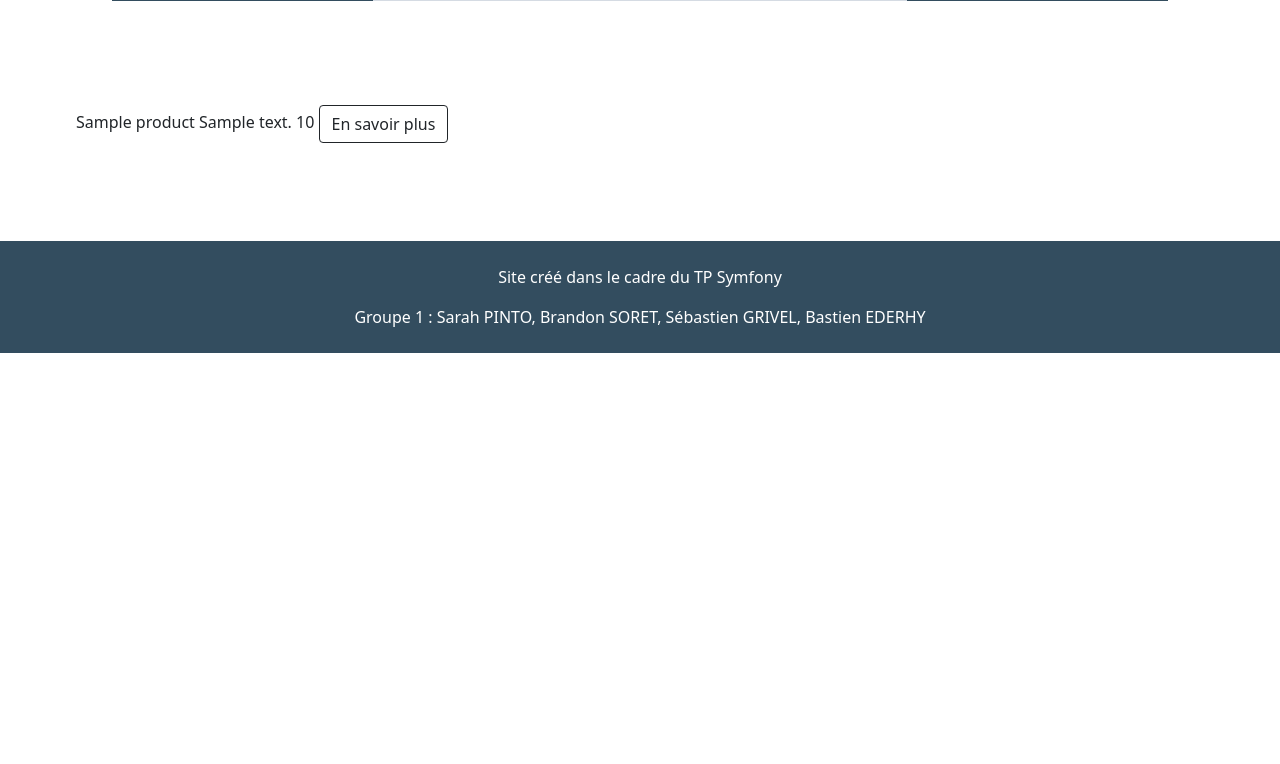
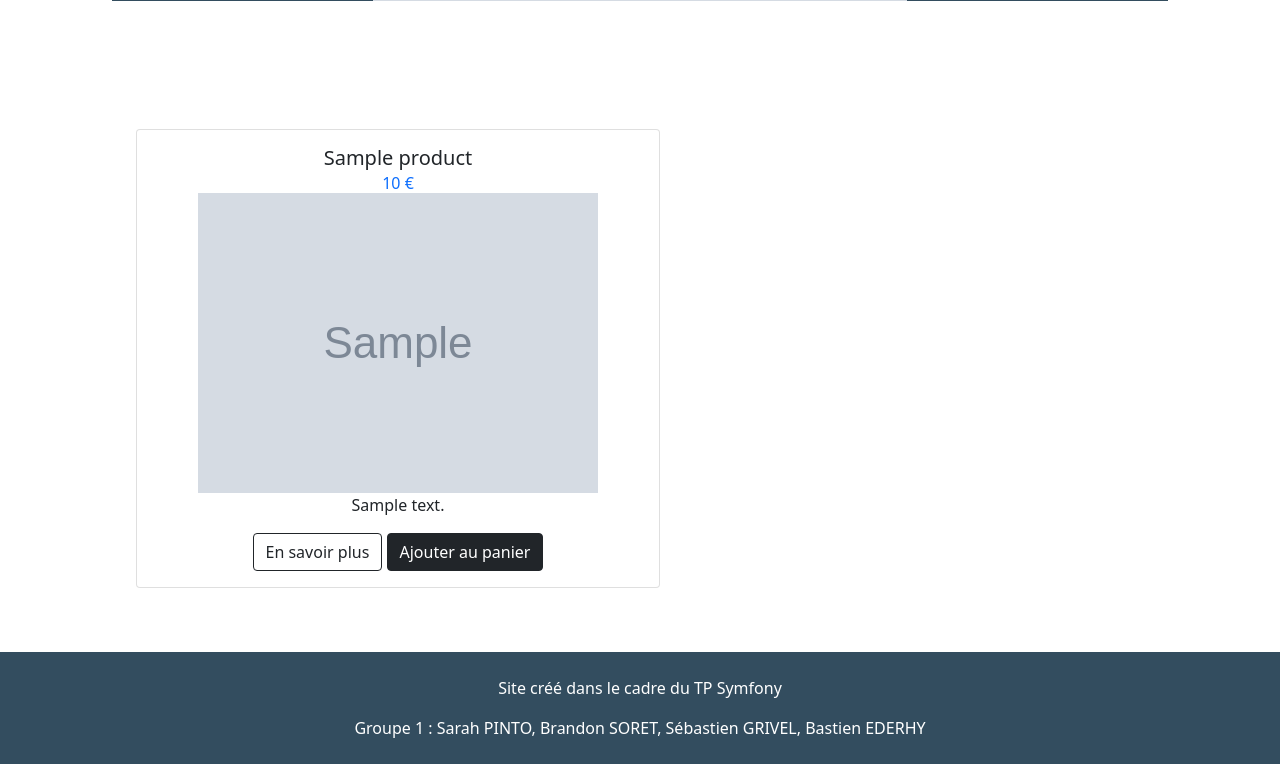
Before and after one commit to EkawaD/IPSSI_grp1_asso, a Symfony app: template templates/product/index.html.twig in a window 1280 px wide. Shown: the part 603-1367 px from the top of the page. Before the commit the page ends 956 px from the top, so only its background shows below. Run offline with Twig, Linux system fonts and the light colour scheme; the template is opened without the code that fills it: most values are stand-ins (such as "Sample title", 1, 10 or a date in 2020); grey boxes marked "Sample" are stand-in pictures; some libraries are stand-ins or nearby versions.

Commit message:
css_donation

```diff
--- a/public/css/global.css
+++ b/public/css/global.css
@@ -44,7 +44,10 @@ footer{
     height: 7em;
 }
 
-
+.card img {
+    max-width: 80vh;
+    max-height: 50vh;
+}
 
 form {
     display: grid;
--- a/templates/product/index.html.twig
+++ b/templates/product/index.html.twig
@@ -9,20 +9,35 @@
         </div>
     {% endfor %}
 
+
     {% include "product/carrousel.html.twig" %}
 
-    {% for product in products %}
-        <div class="container-fluid">
-            {{product.name}}
-            {{product.description}}
-            {{product.price}}
-            <a  role="button" class="btn btn-outline-dark" href={{ path('product', { 'id': product.id }) }} >  En savoir plus</a>
+    {% if is_granted('ROLE_ADMIN') %}
+        <a  role="button" class="btn btn-outline-dark" href={{ path('new_product') }}> Ajouter un produit au magasin</a>
+    {% endif %}
+
+    <div class="container-fluid card-deck">
+        <div class="row row-cols-1 row-cols-md-2 g-4 m-3">
+            {% for product in products %}
+            <div class="col">
+                <div class="card">
+                    <div class="card-body">
+                        <h5 class="card-title">{{product.name}}</h5>
+                        <h6 class="card-subtitle text-primary">{{product.price}} €</h6>
+                        <img src={{asset('img/upload/'~product.image)}} alt="product">
+                        <p class="card-text">{{product.description}}</p>
+                        <a  role="button" class="btn btn-outline-dark" href={{ path('product', { 'id': product.id }) }} >  En savoir plus</a>
+                        <a  role="button" class="btn btn-dark" href="#" >  Ajouter au panier</a>
+                    </div>
+
+                </div>
+            </div>
+
+
+            {% else %}
+                <p> Pas de produits disponibles </p>
+            {% endfor %}
         </div>
-    {% else %}
-        <p> Pas de produits disponible </p>
-    {% endfor %}
+    </div>
 
-    {% if is_granted('ROLE_ADMIN') %}
-        <a  role="button" class="btn btn-outline-dark" href={{ path('new_product') }}> Ajouter un produit</a>
-    {% endif %}
 {% endblock %}
```
Also changed, not shown: public/img/upload/450f9c2b6cc505cb99b617235793bca9.jpg (added), public/img/upload/d78bc153b0f38d75dd6bdf7bd92988ed.jpg (added), src/Controller/HomeController.php (line endings or trailing spaces).
